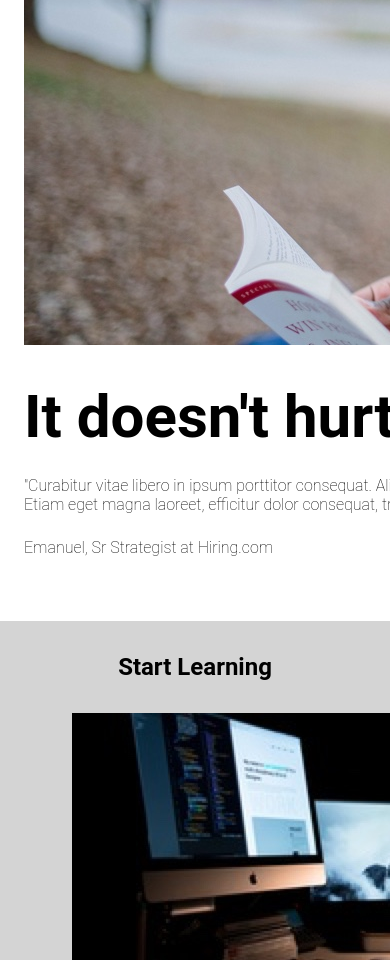
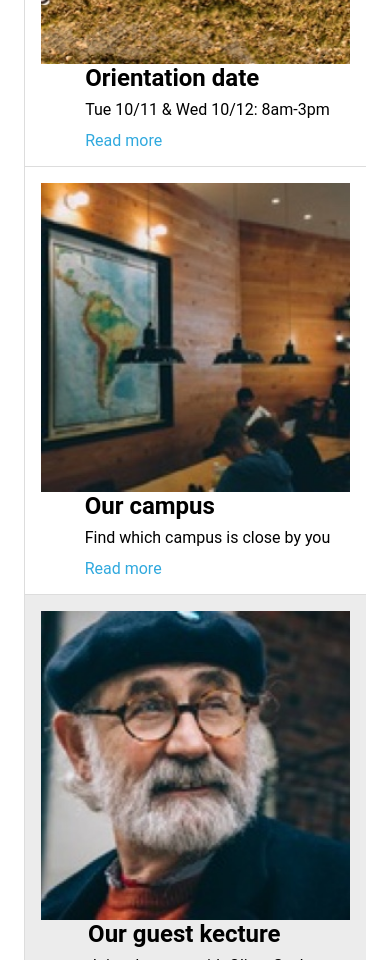
Before and after one commit to akkarawinS/01-win-colmar, a plain HTML site: page index.html in a window 390 px wide. Shown: the part 1040-2000 px from the top of the page. Drawn offline with Linux system fonts and the light colour scheme.

Commit message:
add mobile resolution to page2

```diff
--- a/index.html
+++ b/index.html
@@ -56,27 +56,25 @@
             <p class="container2-text2">Emanuel, Sr Strategist at Hiring.com</p>
         </div>
     <div class="side-box">
-        <div class="box1">
+        <div class="box">
             <img src="/capstone_colmar_assets/images/information-orientation.jpg">
-            <div class="info-box1">
+            <div class="info-content">
                 <h1>Orientation date</h1>
                 <p>Tue 10/11 & Wed 10/12: 8am-3pm</p>
                 <a href="#" class="btn-readmore">Read more</a>
             </div>
         </div>
-
-        <div class="box2">
+        <div class="box">
             <img src="/capstone_colmar_assets/images/information-campus.jpg">
-            <div class="info-box2">
+            <div class="info-content">
                 <h1>Our campus</h1>
                 <p>Find which campus is close by you</p>
                 <a href="#" class="btn-readmore">Read more</a>
             </div>
         </div>
-
-        <div class="box3">
+        <div class="box-bggrey">
             <img src="/capstone_colmar_assets/images/information-guest-lecture.jpg">
-            <div class="info-box3">
+            <div class="info-content">
                 <h1>Our guest kecture</h1>
                 <p>Join a keynote with Oliver Sack<br>about music in medical treatment</p>
                 <a href="#" class="btn-readmore">Read more</a>
@@ -84,6 +82,7 @@
         </div>
     </div>
 </section>
+
 <section class="section3">
 <div class="page3">
     <h1>Start Learning</h1>
--- a/style.css
+++ b/style.css
@@ -133,8 +133,10 @@ p.nav-name-aca{
 /* --------------PAGE2------------------*/
 .page2 {
     display: flex;
+    flex-direction: row;
     padding: 32px 24px;
     background-color: white;
+
 }
 .page2 .main-info h1{
     padding-top: 32px;
@@ -153,9 +155,15 @@ p.nav-name-aca{
 }
 
 .main-info {
-    flex: 1;
+    flex: 3;
+    display: flex;
+    flex-direction: column;
     padding-right: 24px;
 
+}
+.main-info img{
+    width: 100%;
+    height: auto;
 }
 div .box1{
     padding: 16px;
@@ -178,86 +186,69 @@ div .box3{
     flex: 2;
     display: flex;
     flex-direction:column;
-    align-items: left;
+    border-left: 1px solid #ddd;
+}
+.box{
+    display: flex;
+    align-items: center;
+    padding: 16px;
+    border-bottom: 1px solid #ddd;
+}
 
+.box-bggrey{
+    display: flex;
+    align-items: center;
+    padding: 16px;
+    border-bottom: 1px solid #ddd;
+    background-color: rgba(214, 214, 214, 0.459);
 }
-.side-box .box1{
-    display: flex;
-    flex-direction: row;
 
-}
-.info-box1{
-    display: flex;
-    flex-direction: column;
-    justify-content: center;
-    padding: 24px;
-    width: 65%;
-}
-.info-box1 h1{
-    padding-bottom: 8px;
-}
-.side-box .box1 img{
+.side-box img {
     width: 35%;
     height: auto;
 }
-a.btn-readmore{
+.info-content{
+    padding-left: 24px;
+}
+.info-content h1 {
+    margin-bottom: 8px;
+}
+.btn-readmore {
+    display: inline-block;
     color: #30A9DE;
     text-decoration: none;
-    padding-top: 8px;
+    margin-top: 12px;
+}
+/*------------------PAGE2 Mobile----------------------*/
+@media screen and (max-width: 768px) {
+.main-info{
+    display: none;
+}
+.side-box{
+    display: flex;
+    flex-direction: column;
+}
+.box{
+    display: flex;
+    align-items: center;
+    flex-direction: column;
+}
+.side-box img{
+    width: 100%;
+}
+.info-content{
+    display: flex;
+    flex-direction: column;
+    align-items: left;
+}
+.box-bggrey{
+    display: flex;
+    align-items: center;
+    flex-direction: column;
 }
 
-.side-box .box2{
-    display: flex;
-    flex-direction: row;
-
-}
-.info-box2{
-    display: flex;
-    flex-direction: column;
-    justify-content: center;
-    padding: 24px;
-    width: 65%;
-}
-.info-box2 h1{
-    padding-bottom: 8px;
-}
-.side-box .box2 img{
-    width: 35%;
-    height: auto;
-}
-a.btn-readmore{
-    color: #30A9DE;
-    text-decoration: none;
-    padding-top: 8px;
 }
 
-.side-box .box3{
-    display: flex;
-    flex-direction: row;
-}
-
-.info-box3{
-    display: flex;
-    flex-direction: column;
-    justify-content: center;
-    padding: 24px;
-    width: 65%;
-}
-
-.info-box3 h1{
-    padding-bottom: 8px;
-}
-
-.side-box .box3 img{
-    width: 35%;
-    height: auto;
-}
-
-a.btn-readmore{
-    color: #30A9DE;
-    text-decoration: none;
-    padding-top: 8px;
-}
 /* --------------PAGE3----------------------------*/
 .page3{
     background-color: #b6b6b694;
```
